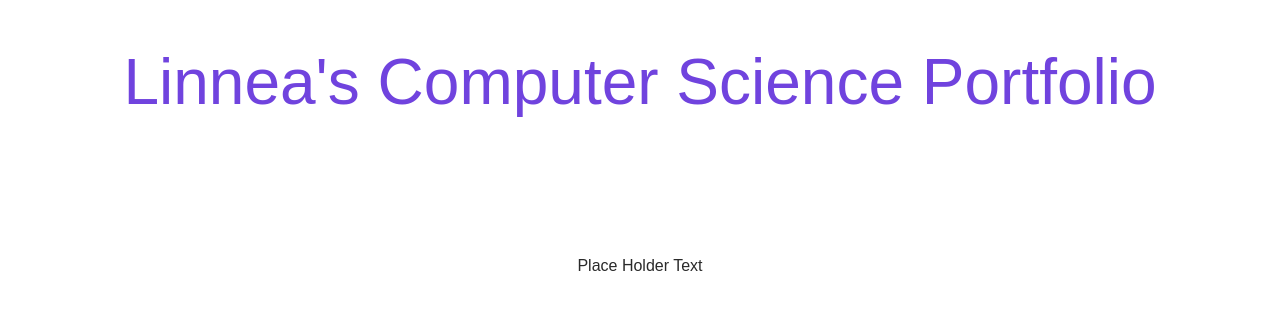
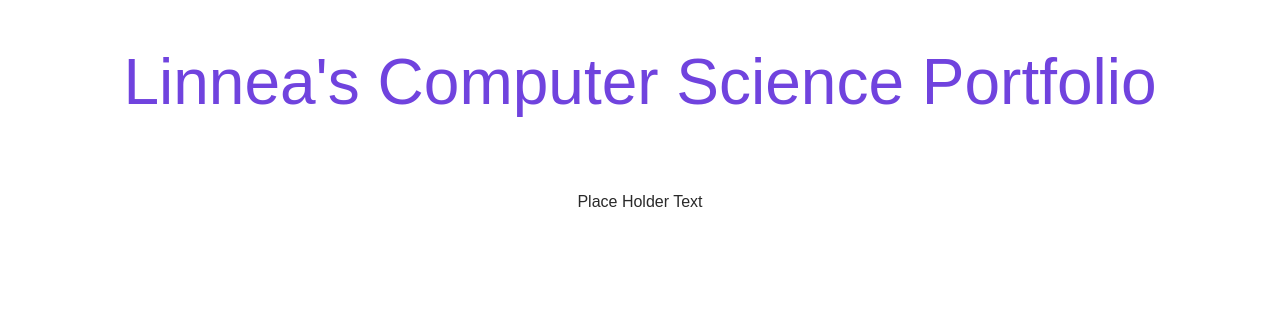
Before and after one commit to LinneaXiaoXiang/LinneaXiaoXiang.github.io, a plain HTML site: page index.html in a window 1280 px wide. Drawn offline with Linux system fonts and the light colour scheme.

Commit message:
Make the padding smaller
The padding worked!!! Just a little smaller now...

```diff
--- a/index.html
+++ b/index.html
@@ -7,7 +7,7 @@
   </head>
   <body class="index">
     <div id="main" role="main">
-      <h1 style="text-align: center; padding: 0 0 2em 0;"> Linnea's Computer Science Portfolio </h1>
+      <h1 style="text-align: center; padding: 0 0 1em 0;"> Linnea's Computer Science Portfolio </h1>
       <br>
       <p style="text-align: center;">Place Holder Text</p>
     </div>
```
